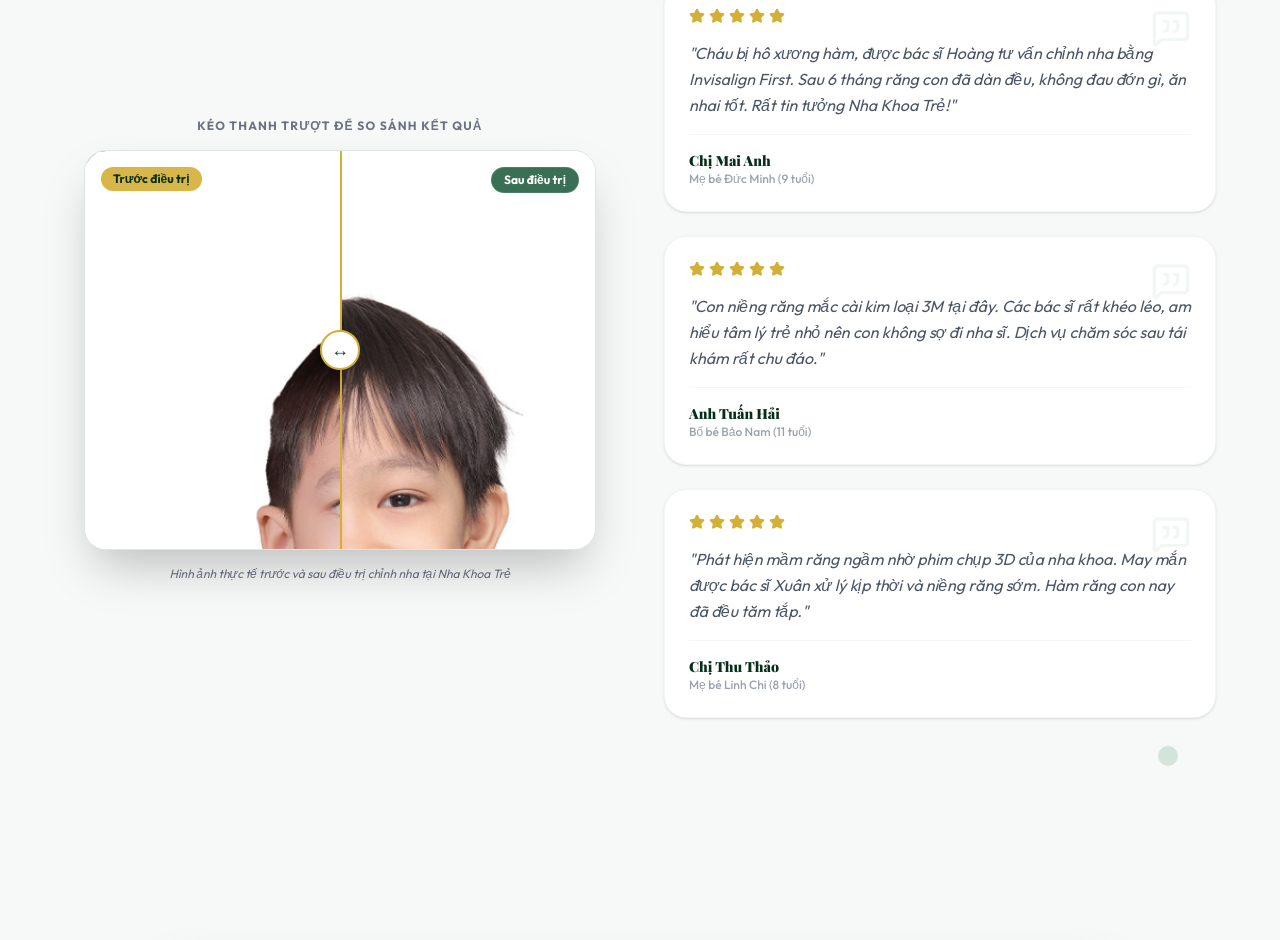
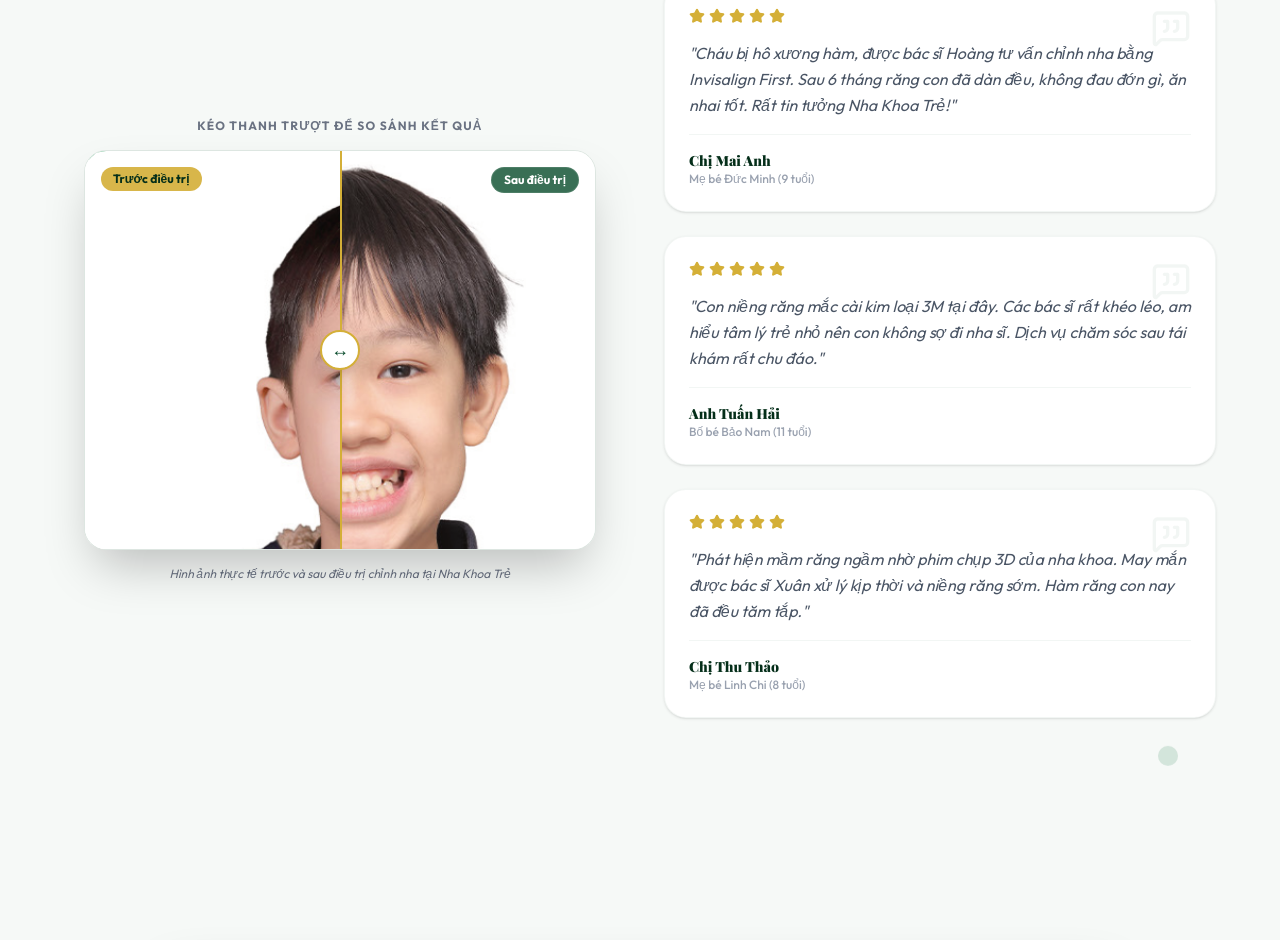
Before and after one commit to hoang89yenthe/NhaKhoaTre, a Next.js app: page / in a window 1280 px wide. Shown: the part 7917-8857 px from the top of the page. Built offline with nearby package versions, Linux system fonts and the light colour scheme; no server answers; a web font is replaced by a local one.

Commit message:
fix: before/after slider — crop to face area and center vertically

```diff
--- a/src/components/Testimonials.tsx
+++ b/src/components/Testimonials.tsx
@@ -96,7 +96,7 @@ export default function Testimonials() {
                   style={{
                     backgroundImage: "url('/images/customer_before_after.png')",
                     backgroundSize: "200% auto",
-                    backgroundPosition: "100% 0%"
+                    backgroundPosition: "100% 30%"
                   }}
                 />
                 <div className="absolute right-4 top-4 bg-brand-primary/80 backdrop-blur-md text-white text-xs font-bold px-3 py-1 rounded-full border border-white/10 z-20 pointer-events-none">
@@ -109,7 +109,7 @@ export default function Testimonials() {
                   style={{
                     backgroundImage: "url('/images/customer_before_after.png')",
                     backgroundSize: "200% auto",
-                    backgroundPosition: "0% 0%",
+                    backgroundPosition: "0% 30%",
                     clipPath: `polygon(0 0, ${sliderPosition}% 0, ${sliderPosition}% 100%, 0 100%)`
                   }}
                 />
```
Also changed, not shown: public/images/customer_before_after.png.
